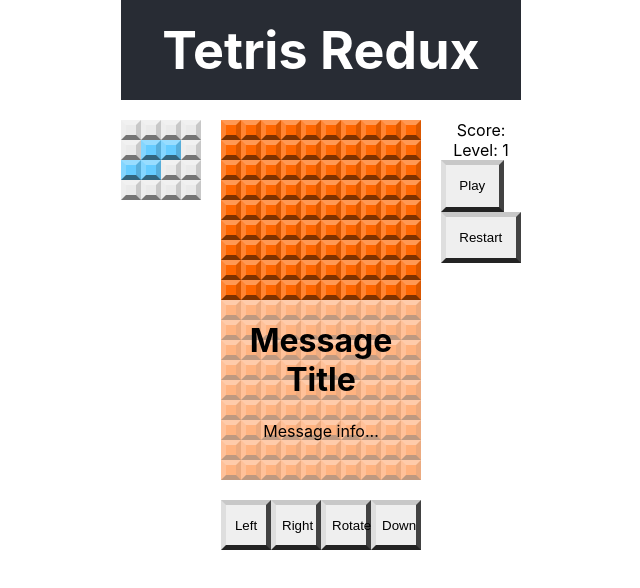
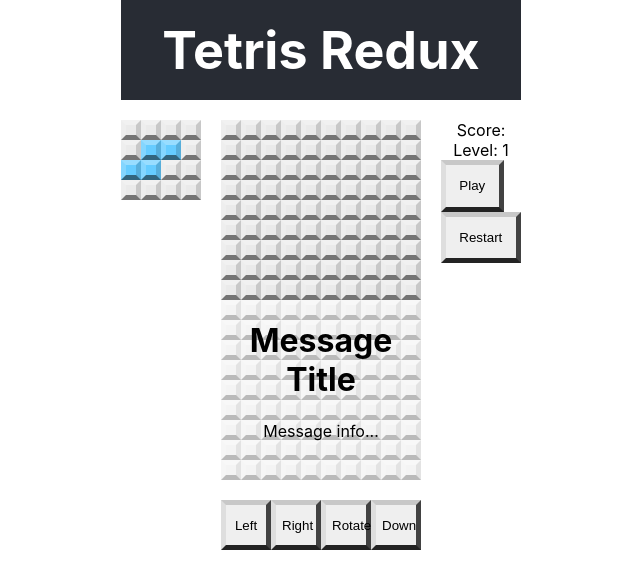
Before and after one commit to DrakeVorndran/tetris, a React (Create React App) app: page / in a window 1280 px wide. Shown: the top 588 px of the page, without its empty margins (319-959 px from the left). Built offline with nearby package versions, Linux system fonts and the light colour scheme.

Commit message:
added connection for grid board

```diff
--- a/src/components/grid-board.js
+++ b/src/components/grid-board.js
@@ -1,18 +1,46 @@
 import React, { Component } from 'react'
 import GridSquare from './grid-square'
+
+import { moveDown } from '../actions'
+import { shapes } from '../utils'
+
+import { connect } from 'react-redux'
 
 class GridBoard extends Component {
 
   makeGrid() {
-    const grid = []
-    for (let row = 0; row < 18; row++ ) {
-      grid.push([])
-      for (let col = 0; col < 10; col++ ) {
-        grid[row].push(<GridSquare key={`${col},${row}`} color="1" />)
-      }
-    }
+    const { grid, shape, rotation, x, y } = this.props
+    const block = shapes[shape][rotation]
+    const blockColor = shape
 
-    return grid
+    return grid.map((rowArray, row) => {
+      return rowArray.map((square, col) => {
+        const blockX = col - x
+        const blockY = row - y
+        let color = square
+        if (blockX >= 0 && blockX < block.length && blockY >= 0 && blockY < block.length) {
+          color = block[blockY][blockX] === 0 ? color : blockColor
+        }
+        const k = row * grid[0].length + col;
+        return ( <GridSquare
+              key={k}
+              square={square}
+              color={color}>{square}
+            </GridSquare> )
+      })
+    })
+
+
+
+
+    // for (let row = 0; row < 18; row++ ) {
+    //   grid.push([])
+    //   for (let col = 0; col < 10; col++ ) {
+    //     grid[row].push(<GridSquare key={`${col},${row}`} color="1" />)
+    //   }
+    // }
+
+    // return grid
   }
 
   render() {
@@ -24,4 +52,22 @@ class GridBoard extends Component {
   }
 }
 
-export default GridBoard
+const mapStateToProps = (state) => {
+  return {
+    grid: state.game.grid,
+    shape: state.game.shape,
+    rotation: state.game.rotation,
+    x: state.game.x,
+    y: state.game.y,
+    speed: state.game.speed,
+    isRunning: state.game.isRunning
+  }
+}
+
+const mapDispatchToProps = () => {
+  return{
+    moveDown
+  }
+}
+
+export default connect(mapStateToProps, mapDispatchToProps())(GridBoard)
```
